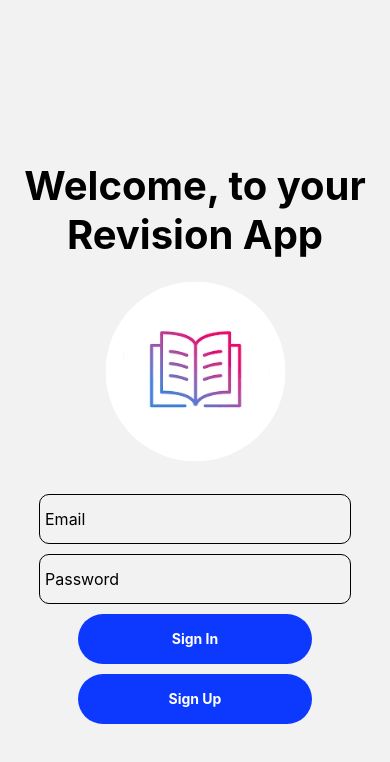
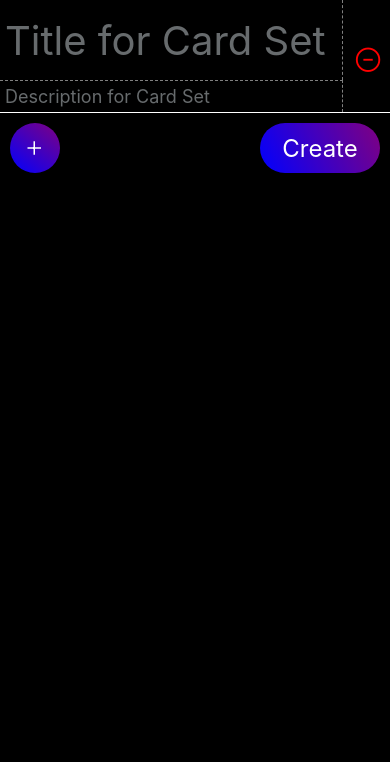
Before and after one commit to Reece437/Revision-App, a React Native app: screen /AddMultiple in a window 390 px wide. Shown: the top 762 px of the page. Built offline with nearby package versions, Linux system fonts and the light colour scheme; no server answers.

Commit message:
Added long press function to add new cardset button that allows for the creation of multiple card sets at once

```diff
--- a/App.tsx
+++ b/App.tsx
@@ -9,6 +9,7 @@ import Other from './screens/CreateCard';
 import play from './screens/play';
 import Settings from './screens/Settings';
 import Login from './screens/Login';
+import AddMultiple from './screens/AddMultiple';
 import * as SplashScreen from 'expo-splash-screen';
 import { auth } from './firebase'
 
@@ -47,9 +48,9 @@ export default function App() {
     	<Stack.Navigator initialRouteName={signedIn ? 'Home' : 'Login'} screenOptions={{animationEnabled: false}}>
     		<Stack.Screen options={{headerShown: false}} name="Login" component={Login} />
     		<Stack.Screen options={{headerShown: false}} name="Home" component={Home} />
-    		<Stack.Screen options={{headerShown: false}} name="Settings" component={Settings} />
     		<Stack.Screen options={{headerShown: false}} name="Other" component={Other} />
     		<Stack.Screen options={{headerShown: false}} name="Play" component={play} />
+    		<Stack.Screen options={{headerShown: false}} name="AddMultiple" component={AddMultiple} />
     	</Stack.Navigator>
     </NavigationContainer>
   );
--- /dev/null
+++ b/screens/AddMultiple.tsx
@@ -0,0 +1,127 @@
+import { useState, useEffect, useCallback } from 'react';
+import { ScrollView, TouchableOpacity, View, Text, TextInput, StatusBar} from 'react-native';
+import { styles } from '../styles/AddMultipleStyles';
+import Icon from 'react-native-vector-icons/Ionicons';
+import { LinearGradient } from 'expo-linear-gradient';
+import { auth, db } from '../firebase'
+
+export default function App({navigation}) {
+	const [, updateState] = useState();
+	const forceUpdate = useCallback(() => updateState({}), []);
+
+	const [cardSets, setCardSets] = useState([{
+		title: '',
+		description: '',
+		card: [{
+			isCorrect: null,
+			question: '',
+			answer: ''
+		}]
+	}]);
+
+	const NewCardSet = ({index, data, func}) => {
+		const [title, setTitle] = useState(data[index].title);
+		const [description, setDescription] = useState(data[index].description);
+
+		return (
+			<View style={{borderBottomWidth: 0.5, borderColor: 'white'}}>
+				<TextInput
+					placeholder={'Title for Card Set'}
+			       	placeholderTextColor={'#e3ecef74'}
+					style={styles.titleBox}
+					value={title}
+					onChangeText={(newText) => {
+						setTitle(newText);
+						data[index].title = newText;
+						func(data)
+					}}
+				/>
+				<TextInput
+					placeholder={'Description for Card Set'}
+			        placeholderTextColor={'#e3ecef74'}
+			        style={styles.descriptionBox}
+					value={description}
+					onChangeText={(newText) => {
+						setDescription(newText)
+						data[index].description = newText;
+						func(data);
+					}}
+				/>
+				<MinusButton index={index} />
+			</View>
+		)
+	}
+
+	const MinusButton = ({index}) => (
+		<TouchableOpacity
+		style={{width: 50, height: 50, alignItems: 'center', justifyContent: 'center', position: 'absolute', right: -4, top: 35}}
+		onPress={() => {
+			setCardSets((prev) => {
+				prev.splice(index, 1)
+				return prev
+			});
+			forceUpdate()
+		}}>
+			<Icon name="remove-circle-outline" size={30} color={'red'} />
+		</TouchableOpacity>
+	)
+
+	const AddButton = () => (
+		<TouchableOpacity
+		style={{marginTop: 10, marginLeft: 10, borderRadius: 30, width: 50, height: 50, marginBottom: 50}}
+		onPress={() => {
+			setCardSets((prev) => [
+				...prev,
+				{
+					title: '',
+					description: '',
+					card: [{
+						isCorrect: null,
+						question: '',
+						answer: ''
+					}]
+				}
+			]);
+		}}>
+			<LinearGradient colors={['purple', 'blue']}
+				style={{borderRadius: 30, width: 50, height: 50, marginBottom: 50, alignItems: 'center', justifyContent: 'center'}}
+				start={{x: 0.7, y: 0.1}}
+			>
+				<Icon name="add-outline" color="white" size={24} />
+			</LinearGradient>
+		</TouchableOpacity>
+	)
+
+	const create = () => {
+		db.collection('users').doc(auth.currentUser?.uid).get().then(doc => {
+			let data = doc.data().data;
+			for (let i = 0; i < cardSets.length; i++) {
+				data.unshift(cardSets[i]);
+			}
+			db.collection('users').doc(auth.currentUser?.uid).set({data});
+		});
+		navigation.replace('Home');
+	}
+
+	const CreateButton = () => (
+		<TouchableOpacity style={{position: 'absolute', right: 0, borderRadius: 30, width: 120, height: 50, marginBottom: 50, marginRight: 10, marginTop: 10}}
+		onPress={create}>
+			<LinearGradient colors={['purple', 'blue']}
+				style={{borderRadius: 30, width: 120, height: 50, alignItems: 'center', justifyContent: 'center'}}
+				start={{x: 0.7, y: 0.1}}
+			>
+				<Text style={{color: 'white', fontSize: 24}}>Create</Text>
+			</LinearGradient>
+		</TouchableOpacity>
+	);
+
+	return (
+		<ScrollView style={[styles.container, {paddingTop: StatusBar.currentHeight}]}>
+			{cardSets.map((data, index) => <NewCardSet index={index} data={cardSets} func={setCardSets} key={index} />)}
+			<View style={{flex: 1, flexDirection: 'row'}}>
+				<AddButton />
+				<CreateButton />
+			</View>
+		</ScrollView>
+	);
+}
--- a/screens/Main.tsx
+++ b/screens/Main.tsx
@@ -11,7 +11,6 @@ import {
 import { auth, db } from '../firebase';
 import { useFocusEffect } from '@react-navigation/native';
 import Icon from 'react-native-vector-icons/Ionicons';
-
 
 
 export default function App({navigation}) {
@@ -440,7 +439,8 @@ export default function App({navigation}) {
 				</View>
 			</AnimatedTouchableNativeFeedback> : null}
 			{!selectionBox ? <AnimatedTouchableOpacity style={[styles.addSecondary, {transform: [{scale: scaleValue}]}]}
-				onPress={() => addLocalStorageItems()}>
+				onPress={() => addLocalStorageItems()}
+				onLongPress={() => navigation.navigate('AddMultiple')}>
 				<Icon name="create-outline" size={24} />
 			</AnimatedTouchableOpacity> : null}
 			{!selectionBox ? <AnimatedTouchableOpacity style={[styles.addTertiary, {transform: [{scale: scaleValue}]}]}
--- a/screens/Settings.tsx
+++ /dev/null
@@ -1,18 +0,0 @@
-import React, { useState } from 'react';
-import { Text, Switch, View } from 'react-native';
-//import { DarkmodeSwitch, GradientSwitch } from "react-native-animated-switch";
-
-export default function Settings() {
-	const [isEnabled, setIsEnabled] = useState(false);
-	const toggleSwitch = () => setIsEnabled(!isEnabled);
-	return (
-		<>
-			<Text style={{color: 'green', padding: 20}}>Hello there!
-			<Switch
-				value={isEnabled}
-				onValueChange={toggleSwitch}
-			/>
-			</Text>
-		</>
-	);
-}
--- /dev/null
+++ b/styles/AddMultipleStyles.ts
@@ -0,0 +1,26 @@
+export const styles = {
+	container: {
+		flex: 1,
+		backgroundColor: 'black',
+	},
+	titleBox: {
+		width: '88%',
+		fontSize: 40,
+		padding: 5,
+		height: 80,
+		color: 'white',
+		borderStyle: 'dashed',
+		borderRightWidth: 0.5,
+  		borderColor: '#a0a0a0cc',
+	},
+	descriptionBox: {
+		width: '88%',
+		fontSize: 18,
+		padding: 5,
+		color: 'white',
+		borderStyle: 'dashed',
+		borderTopWidth: 0.5,
+		borderRightWidth: 0.5,
+  		borderColor: '#a0a0a0cc',
+	},
+}
```
Also changed, not shown: screens/WelcomeScreen.tsx (deleted, +0 -16 lines).
